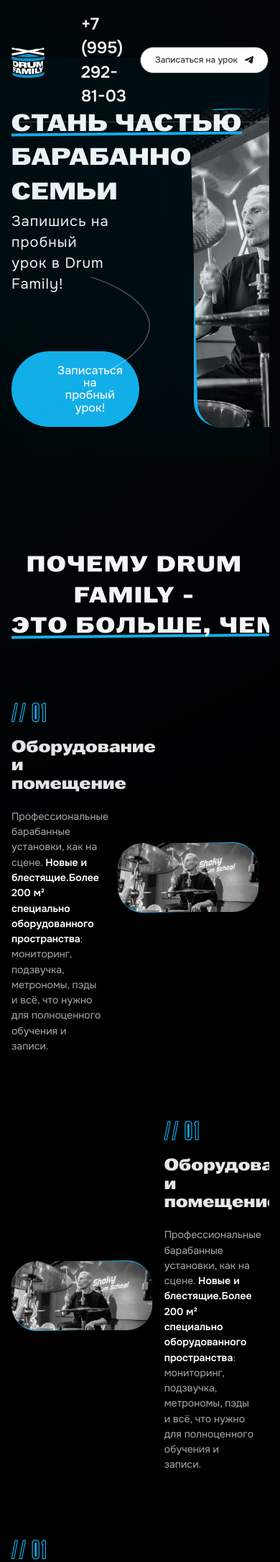
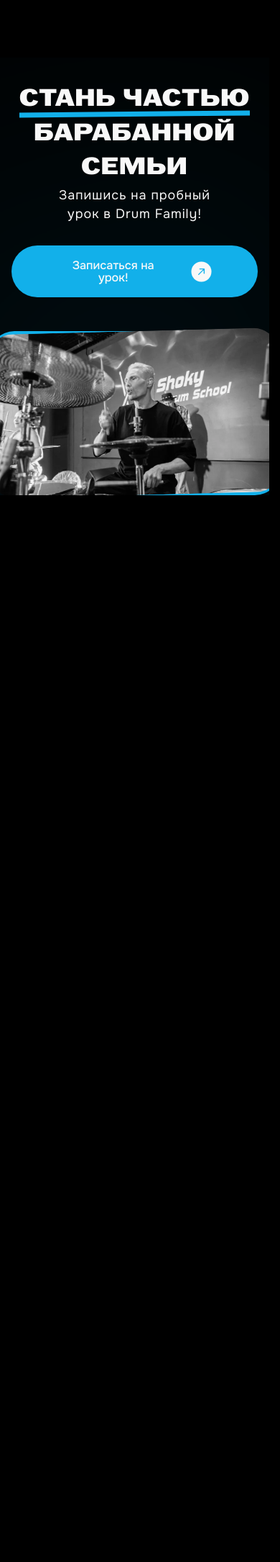
Before and after one commit to Memento-mori-dev/frontend-vite, a PHP site: page / in a window 390 px wide. Shown: the top 2170 px of the page at 72% size. After the commit the page ends 688 px from the top, so only its background shows below. Run offline with PHP 8.4, Linux system fonts and the light colour scheme; style sheets or scripts are compiled from the project's sources; some web fonts are replaced.

Commit message:
hero адаптивность

```diff
--- a/layout/index.html
+++ b/layout/index.html
@@ -19,7 +19,7 @@
 
 <body data-js-scroll>
   <div class="wrapper">
-    <header class="header">
+    <!-- <header class="header">
       <div class="header__container container">
         <div class="header__start">
           <a href="/" class="header__logo">
@@ -60,7 +60,7 @@
           </a>
         </div>
       </div>
-    </header>
+    </header> -->
 
     <main>
       <section class="hero">
@@ -75,7 +75,7 @@
             <div class="hero__button">
               <button class="button button--100 button--blue"  data-js-modal-open="1">
                 <span>
-                  Записаться на пробный урок!
+                  Записаться на <span class="hero__button-span">пробный</span> урок!
                 </span>
 
                 <span class="icon-right">
@@ -102,7 +102,7 @@
         </div>
       </section>
 
-      <section class="section">
+      <!-- <section class="section">
         <div class="container">
           <p class="section__title h2 text-up">
             Почему drum family -
@@ -213,9 +213,9 @@
             </div>
           </div>
         </div>
-      </section>
+      </section> -->
 
-      <section class="section">
+      <!-- <section class="section">
         <div class="container">
           <p class="section__title h2 text-up">
             посмотри, <span class="text-line">где проходят занятия</span>
@@ -471,9 +471,9 @@
             </div>
           </div>
         </div>
-      </section>
+      </section> -->
 
-      <section class="section">
+      <!-- <section class="section">
         <div class="container">
             <p class="section__title h2 text-up">
             <span class="text-line">что вас ждет</span> на пробном уроке?
@@ -552,9 +552,9 @@
             </div>
           </div>
         </div>
-      </section>
+      </section> -->
 
-      <section class="section">
+      <!-- <section class="section">
         <div class="container">
           <div class="whom">
             <div class="whom__header">
@@ -630,9 +630,9 @@
             </div>
           </div>
         </div>
-      </section>
+      </section> -->
 
-      <section class="section">
+      <!-- <section class="section">
         <div class="container">
           <p class="section__title h2 text-up">
             <span class="text-line">преподаватели</span> нашей школы
@@ -848,9 +848,9 @@
             </div>
           </div>
         </div>
-      </section>
+      </section> -->
 
-      <section class="section">
+      <!-- <section class="section">
         <div class="container">
 
           <p class="section__title h2 text-up">
@@ -898,9 +898,9 @@
             </div>
           </div>
         </div>
-      </section>
+      </section> -->
 
-      <section class="section">
+      <!-- <section class="section">
         <div class="container">
           <p class="section__title h2 text-up">
             Каждые 3 месяца — <span class="text-line">концерт, где звучишь ты!</span>
@@ -985,9 +985,9 @@
 
           </div>
         </div>
-      </section>
+      </section> -->
 
-      <section class="section">
+      <!-- <section class="section">
         <div class="container">
           <div class="questions">
             <div class="questions__header">
@@ -1035,9 +1035,9 @@
               </div>
           </div>
         </div>
-      </section>
+      </section> -->
 
-      <section class="section">
+      <!-- <section class="section">
         <div class="container">
           <div class="billboard">
             <div class="billboard__header">
@@ -1094,9 +1094,9 @@
             </form>
           </div>
         </div>
-      </section>
+      </section> -->
 
-      <section class="section">
+      <!-- <section class="section">
         <div class="container">
           <p class="section__title h2 text-up">
             <span class="text-line">контакты</span> школы
@@ -1150,10 +1150,10 @@
             </div>
           </div>
         </div>
-      </section>
+      </section> -->
     </main>
 
-    <footer class="footer">
+    <!-- <footer class="footer">
       <div class="container">
         <div class="footer__main">
           <div class="footer__main-item">
@@ -1188,7 +1188,7 @@
           </div>
         </div>
       </div>
-    </footer>
+    </footer> -->
   </div>
 
   <!-- <div class="modal" data-js-modal>
--- a/layout/src/styles/blocks/button.scss
+++ b/layout/src/styles/blocks/button.scss
@@ -153,7 +153,7 @@
         overflow: hidden;
 
         border-radius: rem(90);
-        padding: fluid(29, 18) fluid(92, 63);
+        padding: fluid(35, 18) fluid(92, 63);
 
         font-weight: 500;
         line-height: 106%;
--- a/layout/src/styles/blocks/hero.scss
+++ b/layout/src/styles/blocks/hero.scss
@@ -3,9 +3,7 @@
 .hero{
     overflow: hidden;
 
-    padding-top: rem(71);
-    padding-bottom: rem(41);
-
+    padding-top: fluid(80, 35);
 
     &__container{
         display: grid;
@@ -23,7 +21,7 @@
         position: relative;
 
         &-add{
-            @include fluid-text(25, 20);
+            font-size: rem(25);
             font-family: var(--font-family);
             display: inline-block;
             font-weight: 400;
@@ -32,7 +30,7 @@
         }
     }
     &__button{
-        margin-top: rem(70);
+        margin-top: fluid(70, 30);
 
         display: flex;
 
@@ -74,4 +72,56 @@
             z-index: -1;
         }
     }
+
+
+    @include laptop{
+        &__title-add{
+            font-size: rem(18);
+        }
+
+        &__button-line{
+            right: -10%;
+        }
+    }
+
+    @include tablet{
+        &__container{
+            display: flex;
+            flex-direction: column;
+            align-items: center;
+            gap: rem(47);
+        }
+
+        &__title{
+            text-align: center;
+
+            & p{
+                display: flex;
+                flex-direction: column;
+                align-items: center;
+            }
+        }
+        &__content{
+            display: flex;
+            flex-direction: column;
+            align-items: center;
+        }
+
+        &__button-line{
+            display: none;
+        }
+        &__button-span{
+            display: none;
+        }
+
+        &__banner{
+            display: flex;
+            justify-content: center;
+
+            & .banner{
+                flex-shrink: 0;
+                width: 118%;
+            }
+        }
+    }
 }
```
